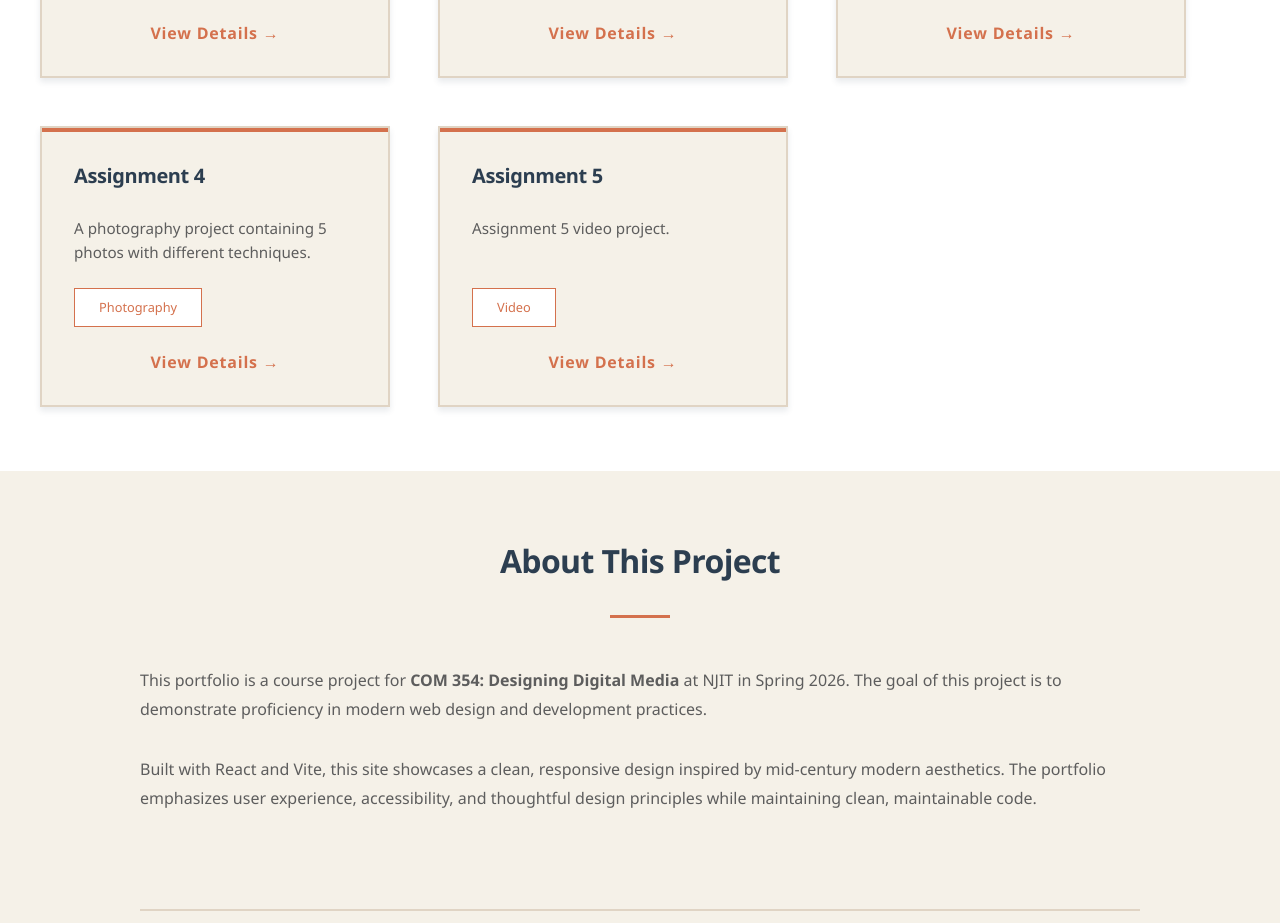
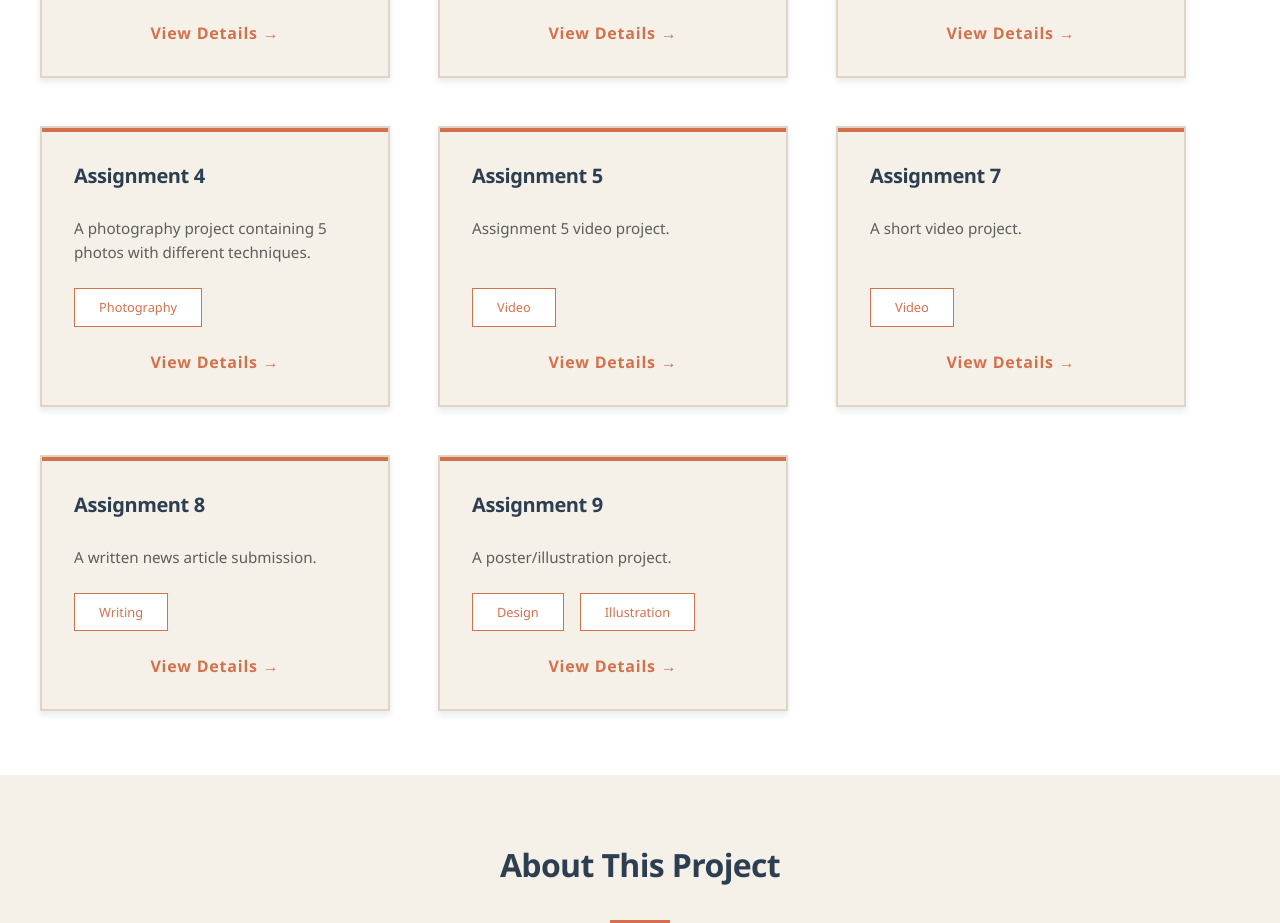
Before and after one commit to tatejones2/com354site, a React (Vite) app: page / in a window 1280 px wide. Shown: the part 1329-2252 px from the top of the page. Built offline with nearby package versions, Linux system fonts and the light colour scheme.

Commit message:
Add assignments 7-9 to projects and include their assets

```diff
--- a/src/components/Projects.jsx
+++ b/src/components/Projects.jsx
@@ -42,6 +42,31 @@ const projectsData = [
     tags: ['Video'],
     link: 'https://github.com/tatejones2/com354site/releases/download/assignment5-v1/Assignment5.mp4',
     image: `${import.meta.env.BASE_URL}images/assignment5.JPG`
+  }
+  ,
+  {
+    id: 7,
+    title: 'Assignment 7',
+    description: 'A short video project.',
+    tags: ['Video'],
+    link: '/class_project_files/assignment7/MyMovie2.mp4',
+    image: `${import.meta.env.BASE_URL}images/assignment7.png`
+  },
+  {
+    id: 8,
+    title: 'Assignment 8',
+    description: 'A written news article submission.',
+    tags: ['Writing'],
+    link: '/class_project_files/assignment8/COM354_News_Article.docx',
+    image: `${import.meta.env.BASE_URL}images/assignment8.png`
+  },
+  {
+    id: 9,
+    title: 'Assignment 9',
+    description: 'A poster/illustration project.',
+    tags: ['Design', 'Illustration'],
+    link: '/class_project_files/assignment9/Blue White Playful Illustration Lifestyle Poster.png',
+    image: `${import.meta.env.BASE_URL}images/assignment9.png`
   }
 ]
 
```
